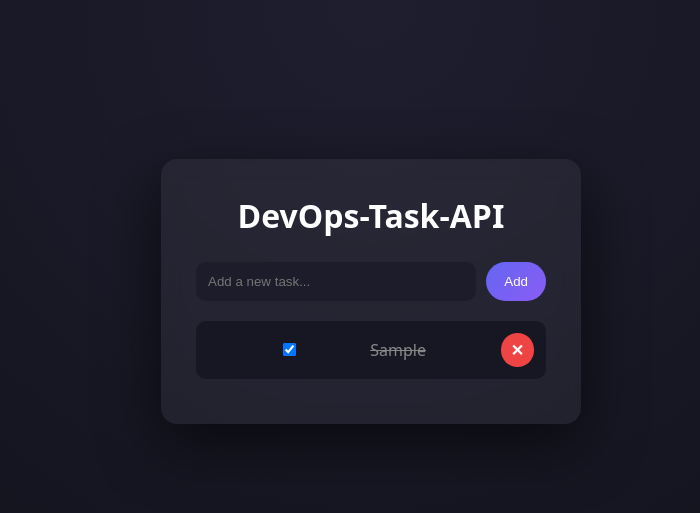
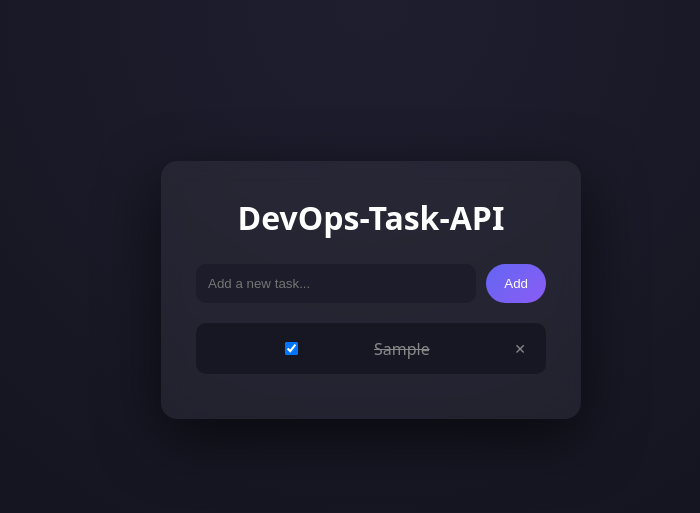
Before and after one commit to x091204/DevOps-Task-API, a Flask app: page / in a window 1280 px wide. Shown: the top 513 px of the page, without its empty margins (269-969 px from the left). Run offline with Flask 3, Linux system fonts and the light colour scheme; tables that the repository leaves empty hold one stand-in row (values such as "Sample post").

Commit message:
updated css

```diff
--- a/static/style.css
+++ b/static/style.css
@@ -1,5 +1,3 @@
-/* Reset */
-
 * {
     margin: 0;
     padding: 0;
@@ -138,23 +136,20 @@ h1 {
 /* Delete Button */
 
 .btn-delete {
-    background: #ef4444;
-
-    padding: 6px 10px;
-
-    border-radius: 20px;
-
+    background: none;
+    border: none;
+    color: #888;
+    font-size: 14px;
+    cursor: pointer;
+    padding: 4px 8px;
+    border-radius: 4px;
     text-decoration: none;
-    color: white;
-    font-weight: bold;
-
-    transition: all 0.3s ease;
+    transition: color 0.2s;
 }
 
 
 .btn-delete:hover {
-    background: #dc2626;
-    transform: scale(1.1);
+    color: #ff4444;
 }
 
 
```
